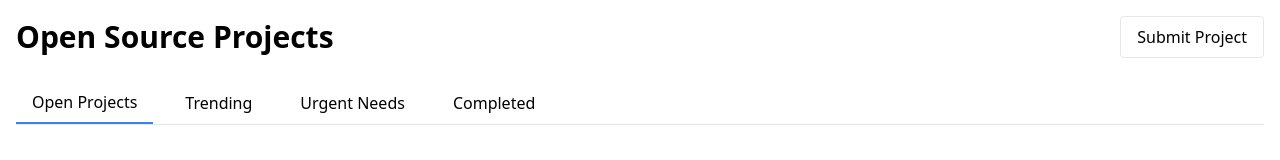
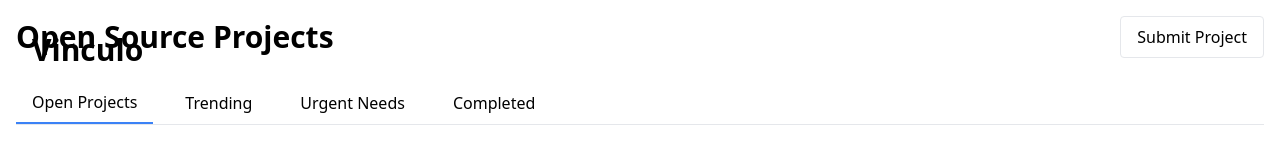
Before and after one commit to chase-west/Vinculo, a React (Create React App) app in the folder frontend/: page /contribute in a window 1280 px wide. Shown: the top 160 px of the page. Built offline with nearby package versions, Linux system fonts and the light colour scheme.

Commit message:
hom button

```diff
--- a/frontend/src/components/ProjectList.js
+++ b/frontend/src/components/ProjectList.js
@@ -11,6 +11,9 @@ const ProjectList = () => {
   return (
     <div className="container mx-auto p-4">
       <div className="flex justify-between items-center mb-6">
+      <a href="/" className="absolute top-8 left-8 text-3xl font-bold text-black">
+        Vinculo
+      </a>
         <h1 className="text-3xl font-bold">Open Source Projects</h1>
         <button className="px-4 py-2 border rounded hover:bg-gray-100">
           Submit Project
```
